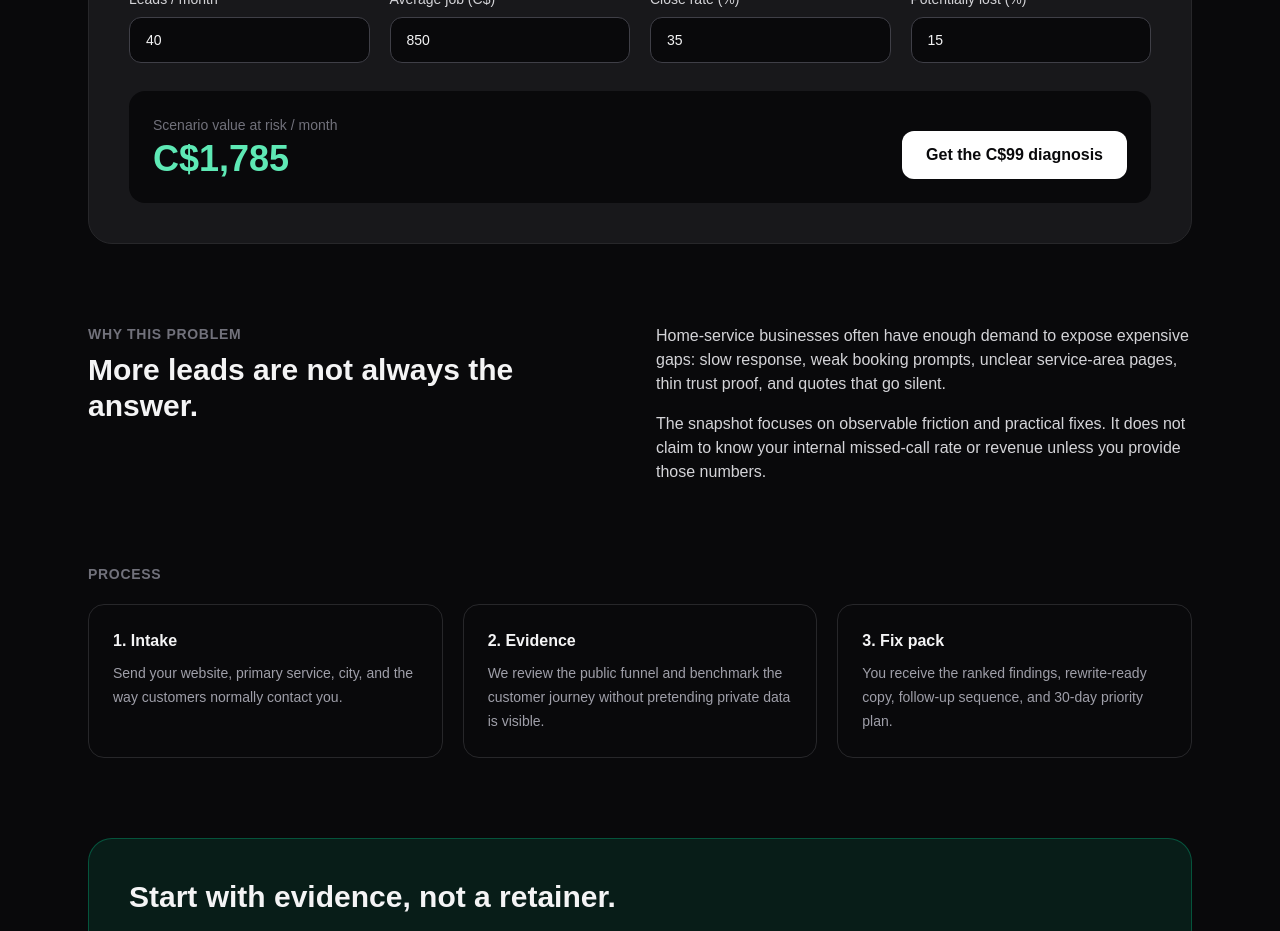
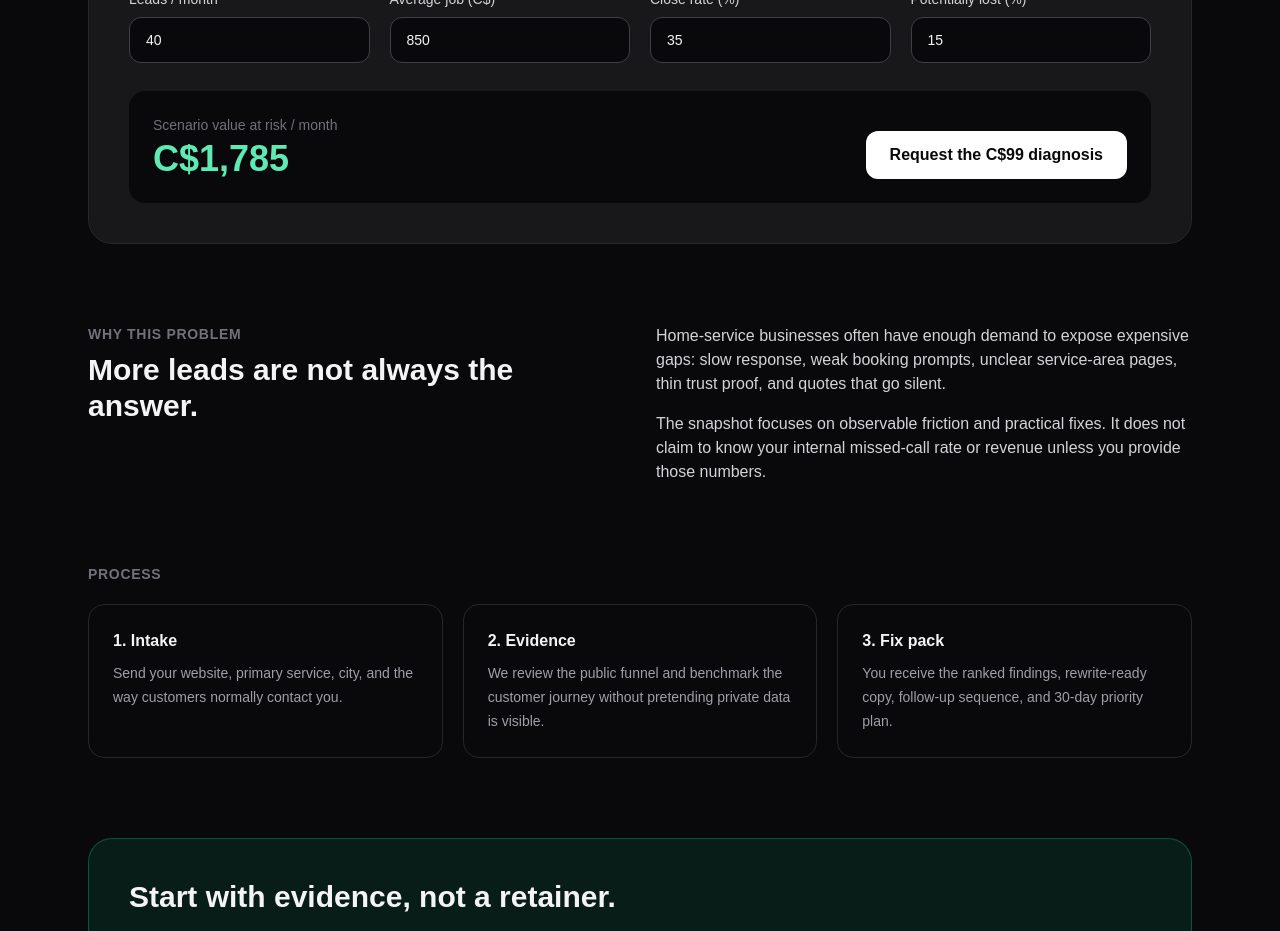
Before and after one commit to makealivingtoo-cell/breakeven-cpa-tool, a Next.js app: page / in a window 1280 px wide. Shown: the part 820-1751 px from the top of the page. Built offline with nearby package versions, Linux system fonts and the light colour scheme.

Commit message:
Wire landing page for optional Stripe payment link

```diff
--- a/app/page.tsx
+++ b/app/page.tsx
@@ -2,8 +2,8 @@
 
 import { useMemo, useState } from "react";
 
-const PRICE_CAD = 99;
 const contactEmail = process.env.NEXT_PUBLIC_CONTACT_EMAIL || "";
+const paymentLink = process.env.NEXT_PUBLIC_PAYMENT_LINK || "";
 
 export default function HomePage() {
   const [monthlyLeads, setMonthlyLeads] = useState(40);
@@ -22,6 +22,7 @@ export default function HomePage() {
   const emailHref = contactEmail
     ? `mailto:${contactEmail}?subject=${subject}&body=${body}`
     : "#request";
+  const purchaseHref = paymentLink || emailHref;
 
   return (
     <main className="min-h-screen bg-zinc-950 text-zinc-100">
@@ -43,8 +44,8 @@ export default function HomePage() {
               <a href="#calculator" className="rounded-xl bg-emerald-400 px-6 py-3 text-center font-bold text-zinc-950 hover:bg-emerald-300">
                 Run the free leak calculator
               </a>
-              <a href={emailHref} className="rounded-xl border border-zinc-700 px-6 py-3 text-center font-bold hover:bg-zinc-900">
-                Request the C$99 snapshot
+              <a href={purchaseHref} className="rounded-xl border border-zinc-700 px-6 py-3 text-center font-bold hover:bg-zinc-900">
+                {paymentLink ? "Buy the C$99 snapshot" : "Request the C$99 snapshot"}
               </a>
             </div>
             <p className="mt-3 text-sm text-zinc-500">No retainer. No ad spend. No access to customer data required.</p>
@@ -104,8 +105,8 @@ export default function HomePage() {
               <div className="text-sm text-zinc-500">Scenario value at risk / month</div>
               <div className="mt-1 text-4xl font-black text-emerald-300">C${Math.round(monthlyLeak).toLocaleString()}</div>
             </div>
-            <a href={emailHref} className="rounded-xl bg-white px-6 py-3 text-center font-bold text-zinc-950 hover:bg-zinc-200">
-              Get the C$99 diagnosis
+            <a href={purchaseHref} className="rounded-xl bg-white px-6 py-3 text-center font-bold text-zinc-950 hover:bg-zinc-200">
+              {paymentLink ? "Buy the C$99 diagnosis" : "Request the C$99 diagnosis"}
             </a>
           </div>
         </section>
@@ -142,8 +143,8 @@ export default function HomePage() {
           <p className="mt-3 max-w-2xl text-zinc-300">
             The first five paid snapshots are C$99 while the service is being standardized. Scope is fixed so delivery stays fast.
           </p>
-          <a href={emailHref} className="mt-6 inline-block rounded-xl bg-emerald-400 px-6 py-3 font-bold text-zinc-950 hover:bg-emerald-300">
-            Request a snapshot
+          <a href={purchaseHref} className="mt-6 inline-block rounded-xl bg-emerald-400 px-6 py-3 font-bold text-zinc-950 hover:bg-emerald-300">
+            {paymentLink ? "Buy the snapshot" : "Request a snapshot"}
           </a>
           {!contactEmail && (
             <p className="mt-3 text-sm text-amber-300">
```
